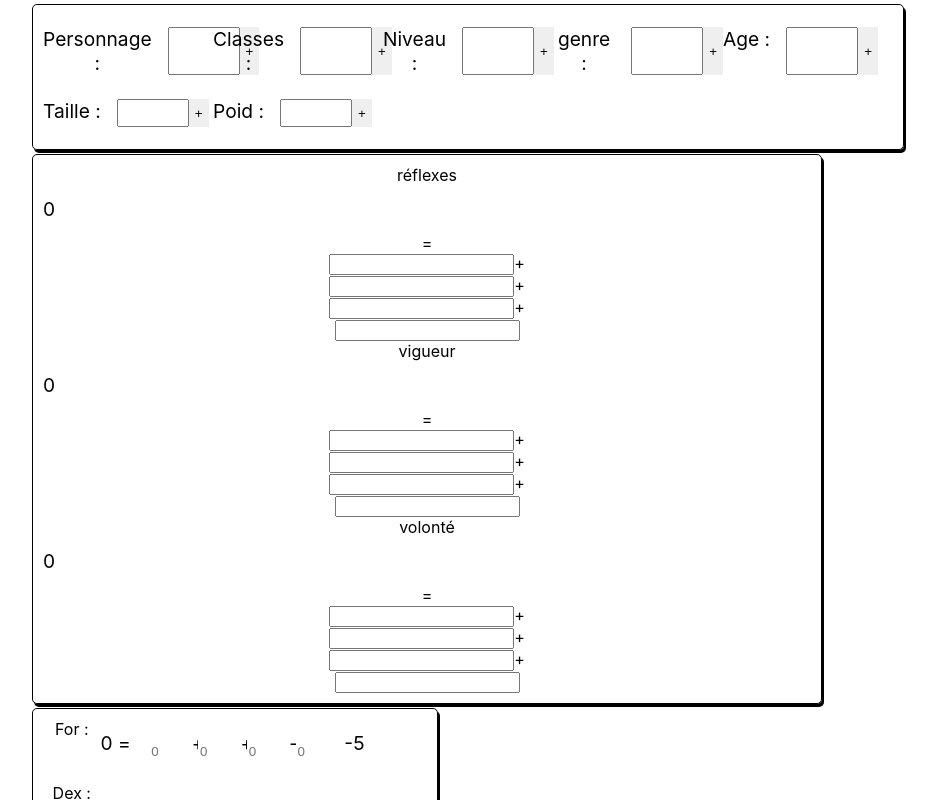
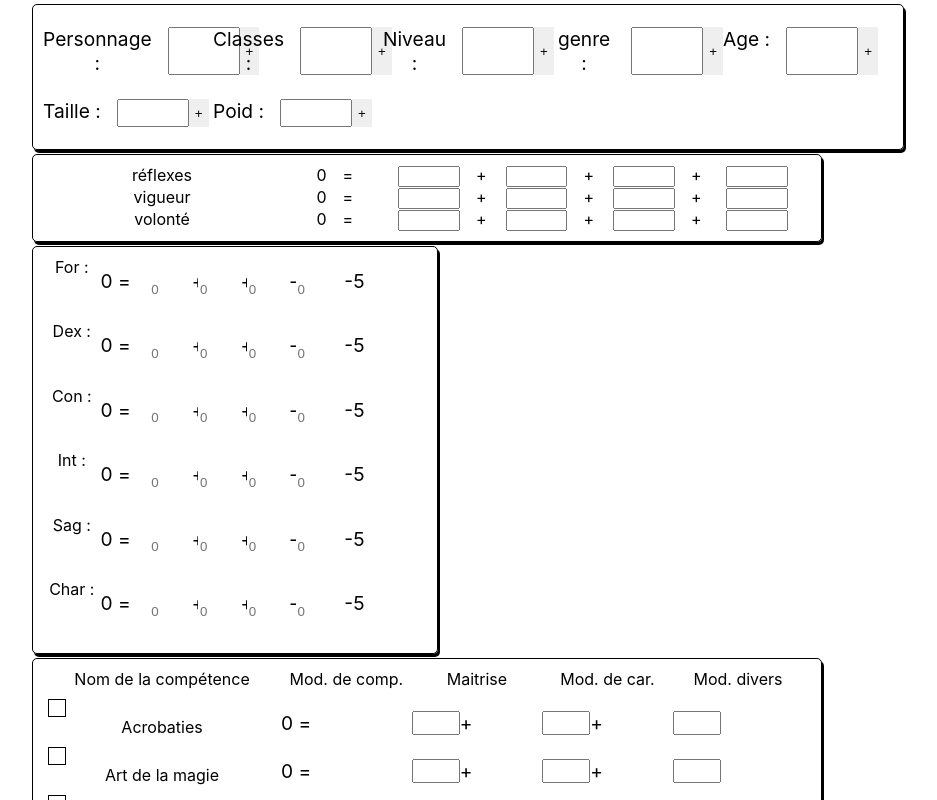
Before and after one commit to tyZulh/dndCharacterSheet, a React (Create React App) app: page / in a window 1280 px wide. Shown: the top 800 px of the page, without its empty margins (172-1109 px from the left). Built offline with nearby package versions, Linux system fonts and the light colour scheme.

Commit message:
add minimalistic style

```diff
--- a/src/components/saveRoll-line/saveRoll-line.js
+++ b/src/components/saveRoll-line/saveRoll-line.js
@@ -34,14 +34,14 @@ class SaveRollLine extends Component {
             {this.props.data}
           </div>
 
-          <form className= "saveContainer">
-            <div className= "saveRollTotalValue cell">
+          <div className= "saveRollTotalValue">
             {this.state.rollModifier}
-            </div>
 
             <span>
               =
             </span>
+          </div>
+
 
           <div className= "baseValueModifier">
             <input
@@ -90,7 +90,6 @@ class SaveRollLine extends Component {
               onChange={this.handleChange}
             />
           </div>
-          </form>
         </div>
       </div>
     )
--- a/src/components/saveRoll-line/saveRoll-line.scss
+++ b/src/components/saveRoll-line/saveRoll-line.scss
@@ -0,0 +1,41 @@
+.saveLineWrapper {
+  .saveRollsLine {
+    display: grid;
+    grid-template-columns: 31% 14% 14% 14% 14% 14%;
+    grid-template-areas:  " saveRollName rollModifier baseValueModifier characteristicModifier magicalModifier temporaryModifier";
+
+
+    .inputBox {
+      width: 50%;
+      margin-right: 1rem;
+    }
+
+    .saveRollsName {
+      grid-area: saveRollName;
+    }
+
+    .saveRollTotalValue {
+      grid-area: rollModifier;
+
+      span {
+        margin-left: 1rem;
+      }
+    }
+
+    .baseValueModifier {
+      grid-area: baseValueModifier;
+    }
+
+    .characteristicModifier {
+      grid-area: characteristicModifier;
+    }
+
+    .magicalModifier {
+      grid-area: magicalModifier;
+    }
+
+    .temporaryModifier {
+      grid-area: temporaryModifier;
+    }
+  }
+}
```
Lines whose indentation alone changed are shown as unchanged.
